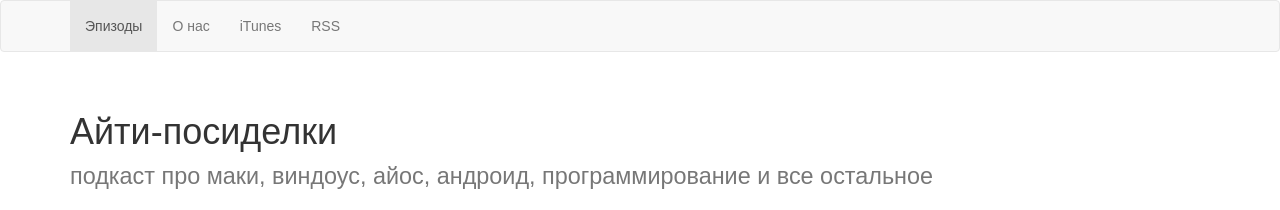
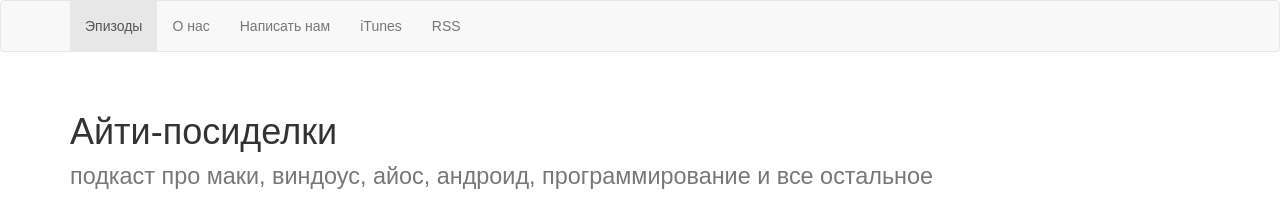
Before and after one commit to andreyvit/it-posidelki, a Jekyll site: the page built from index.html, in a window 1280 px wide. Shown: the top 210 px of the page. Built offline with Jekyll 4.4.1, drawn with Linux system fonts in a browser that asks for light colours; nearby versions of some CDN libraries.

Commit message:
Add feedback links

```diff
--- a/_includes/navigation.html
+++ b/_includes/navigation.html
@@ -3,6 +3,7 @@
     <ul class="nav navbar-nav">
       {% navli / Эпизоды %}
       {% navli /about/ О нас %}
+      <li><a href="mailto:{{ site.feedback_email }}">Написать нам</a></li>
       {% navli https://itunes.apple.com/ru/podcast/it-posidelki/id969805267 iTunes %}
       {% navli http://xn--80aqac5aq.xn--p1ai/podcast.rss RSS %}
     </ul>
```
